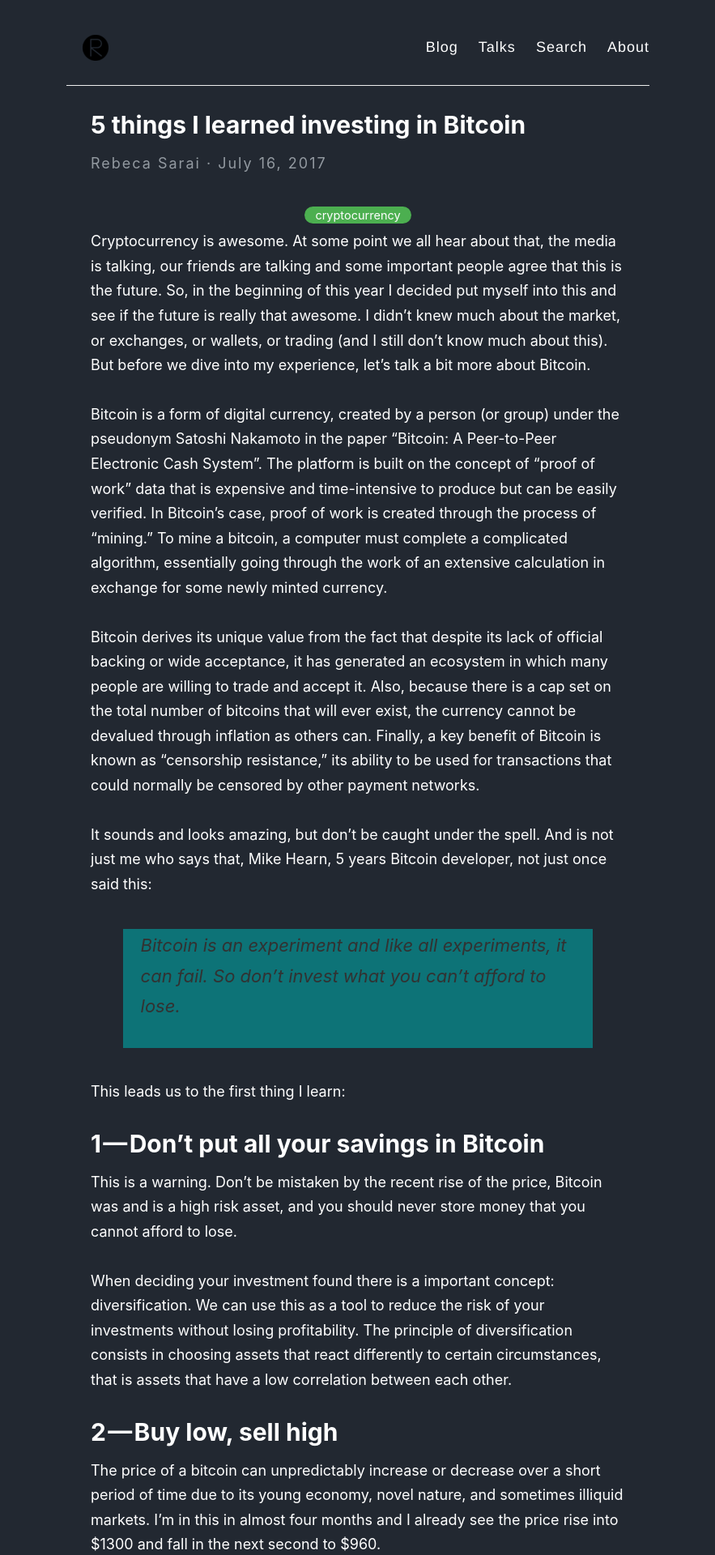
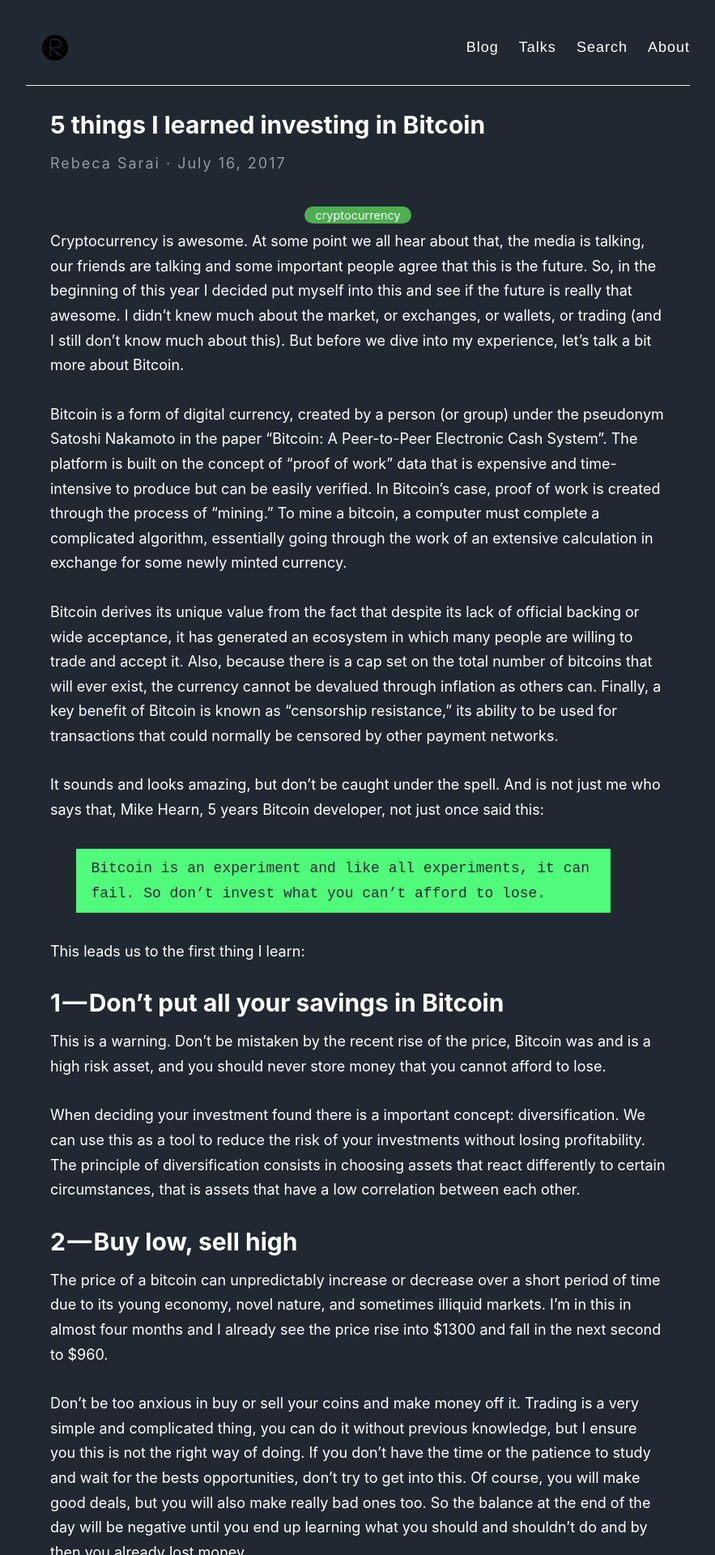
Before and after one commit to rsarai/-rsarai.github.io, a Jekyll site: the page built from _posts/2017-07-16-5-things-I-learned-investing-in-Bitcoin.md, in a window 1280 px wide. Shown: the top 1920 px of the page at 81% size, without its empty margins (198-1081 px from the left). Built offline with Jekyll 4.4.1, drawn with Linux system fonts in a browser that asks for light colours.

```diff
--- a/assets/style.scss
+++ b/assets/style.scss
@@ -32,7 +32,7 @@ body {
 
 .container {
   margin: 0 auto;
-  max-width: 740px;
+  max-width: 840px;
   padding: 0 10px;
   width: 100%;
 }
@@ -376,13 +376,17 @@ nav {
 
 .post {
   blockquote {
-    margin: 1.8em 1.8em;
+    margin: 1.8em 3.8em 1.8em 1.8em;
     /*border-left: 2px solid $gray;*/
-    padding: 0.1em 1em;
-    color: #323232;
-    font-size: 22px;
-    font-style: italic;
-    background-color: #0d7377;
+    padding: 0.5em 1em;
+    color: #282a36;
+    font-size: 18px;
+    font-family: 'Courier New', Courier, monospace;
+    background-color: #50fa7b;
+
+    p {
+      margin: unset;
+    }
   }
 
   .you-may-like{
```
Also changed, not shown: _posts/2020-04-26-science-and-modern-society.md (added, +28 -0 lines).
